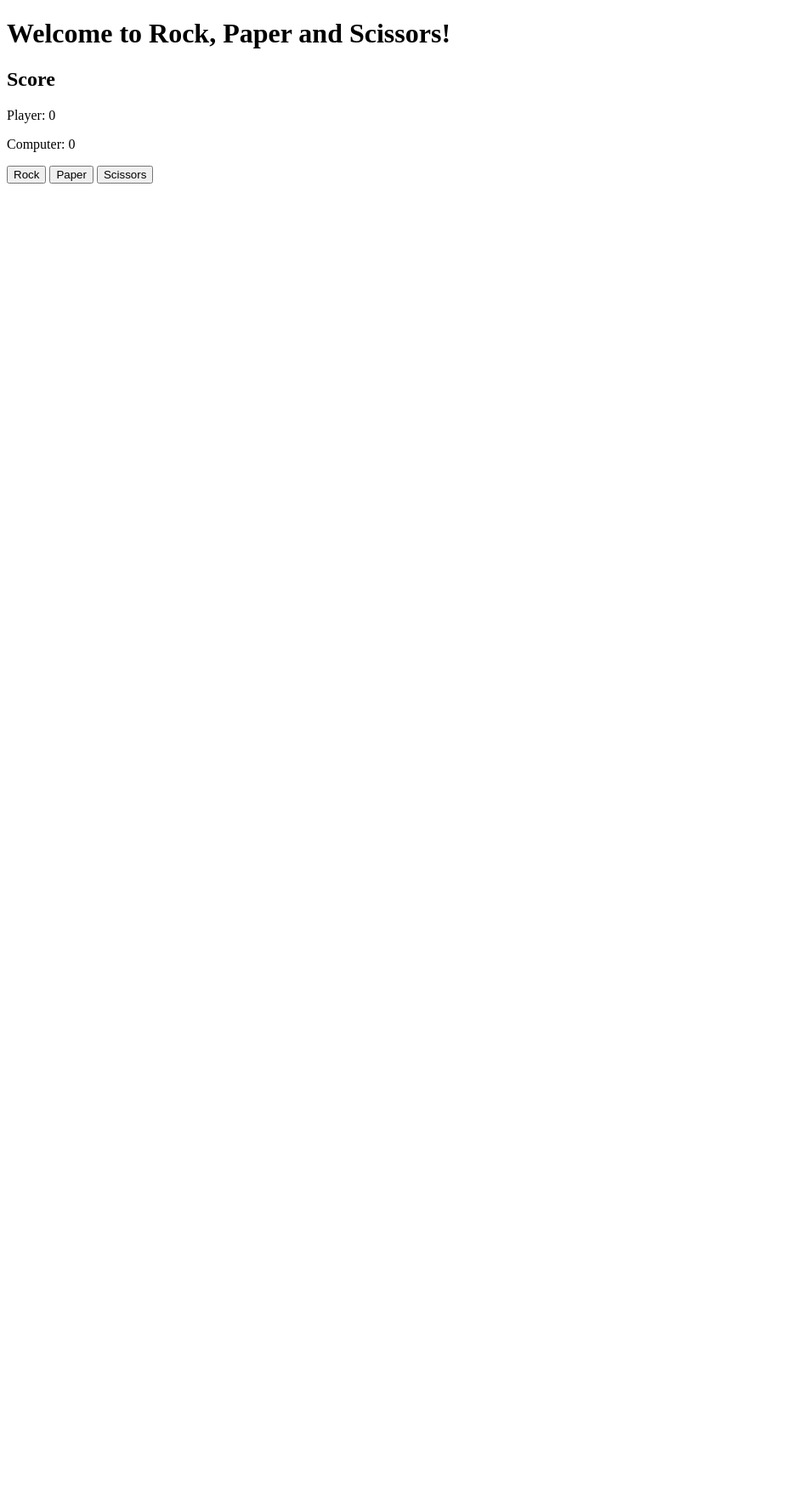
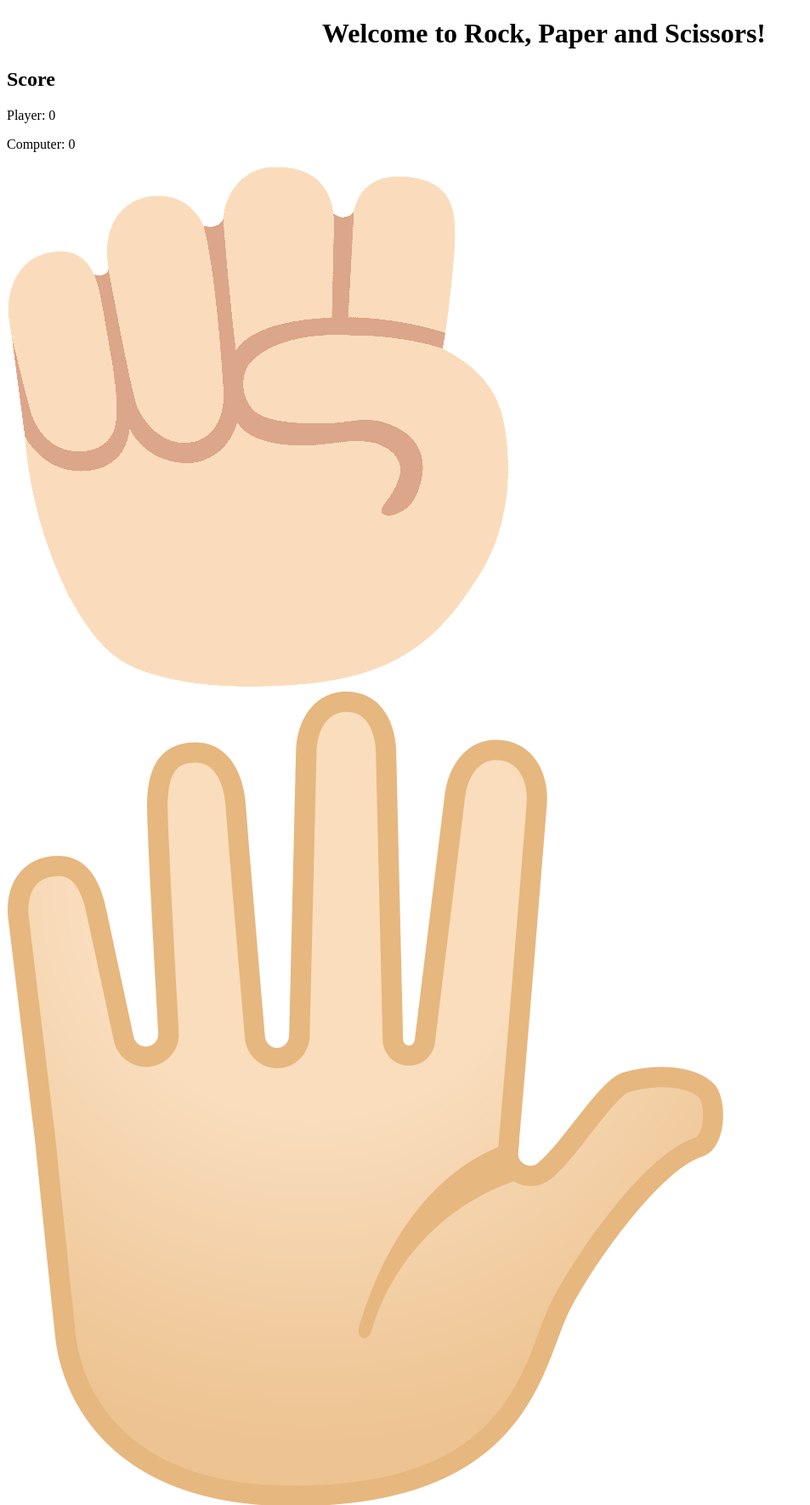
Before and after one commit to diegodestf/rock-paper-scissors, a plain HTML site: page index.html in a window 1280 px wide. Shown: the top 1771 px of the page at 85% size, without its empty margins (0-953 px from the left). Before the commit the page ends 800 px from the top, so only its background shows below. Drawn offline with Linux system fonts and the light colour scheme.

Commit message:
Will start adding styling and images to make the UI better looking.

```diff
--- a/index.html
+++ b/index.html
@@ -5,6 +5,7 @@
     <meta http-equiv="X-UA-Compatible" content="IE=edge">
     <meta name="viewport" content="width=device-width, initial-scale=1.0">
     <script src="script.js" defer></script>
+    <link rel="stylesheet" href="styles.css">
     <title>Document</title>
 </head>
 <body>
@@ -20,10 +21,18 @@
             </div>
         </div>
     </div>
-    <div class="buttons">
-        <button id="rock">Rock</button>
-        <button id="paper">Paper</button>
-        <button id="scissors">Scissors</button>
+    <div class="choices">
+        <div id="rock">
+            <img src="images/rock.png" alt="A fist emoji representing a rock">
+        </div>
+        <div id="paper">
+            <img src="images/paper.png" alt="A hand emoji representing paper">
+        </div>
+        <div id="scissors">
+            <img src="images/scissors.png" alt="A scissors emoji">
+        </div>
+    </div>
+    <p id="action-message">Choose Rock, Paper, or Scissors</p>
 
 </body>
 </html>
--- a/script.js
+++ b/script.js
@@ -23,7 +23,7 @@ function gameOver() {
 function endGameMessage(){
 
     return playerScore > computerScore ? (scoreHeading.textContent = `The final score is Player: ${playerScore} to Computer: ${computerScore}. Player Wins!`) :
-    `The final score is Player: ${playerScore} to Computer: ${computerScore}. Computer Wins!`;
+    (scoreHeading.textContent =`The final score is Player: ${playerScore} to Computer: ${computerScore}. Computer Wins!`);
 
 
 }
@@ -31,6 +31,7 @@ function endGameMessage(){
 
 function singleRound(e) {
     if (gameOver()) {
+        endGameMessage();
         alert("Game over. Press F5 to play again");
         return;
     }
--- /dev/null
+++ b/styles.css
@@ -0,0 +1,3 @@
+header {
+    text-align: center;
+}
```
Also changed, not shown: images/paper.png (added), images/rock.png (added), images/scissors.png (added).
